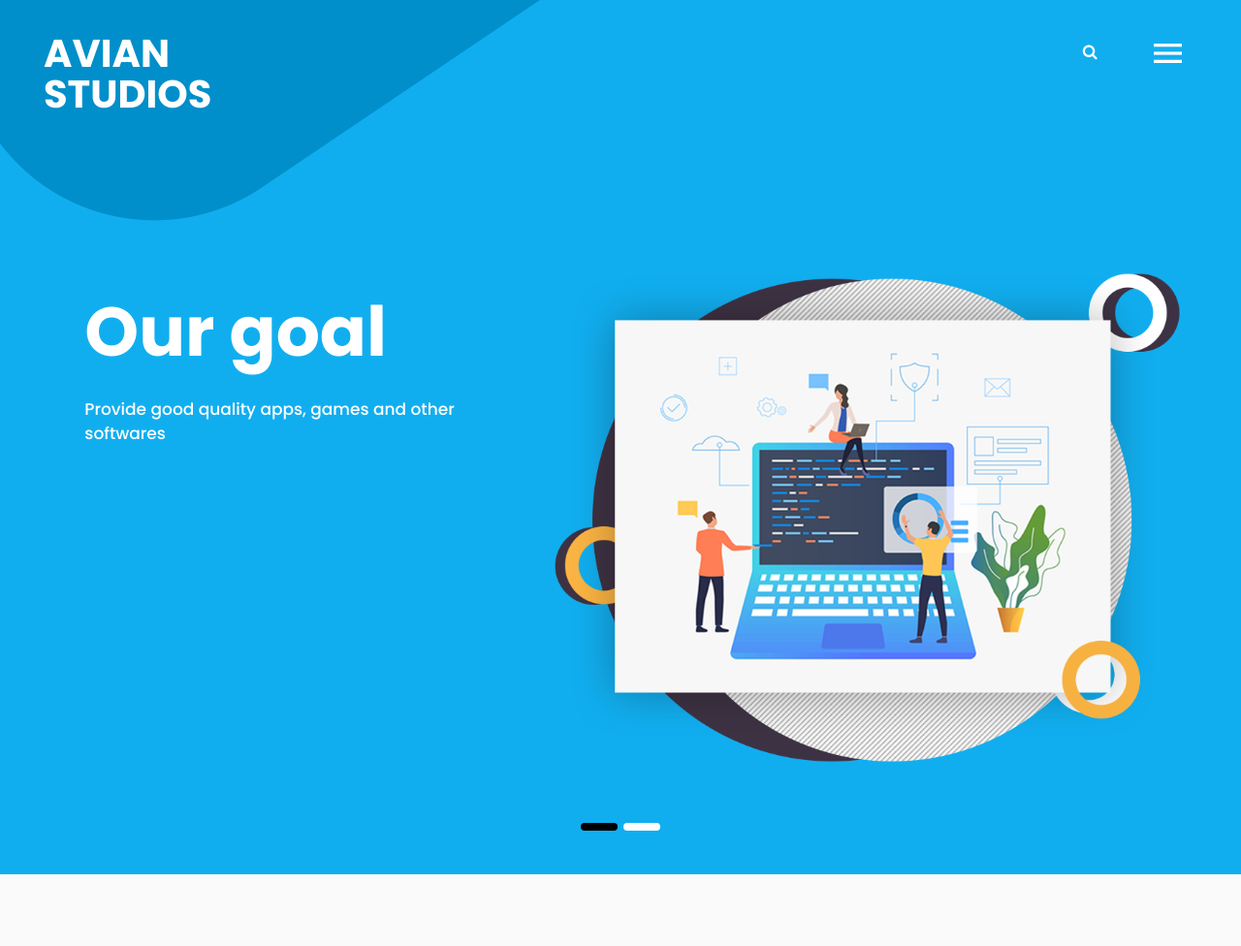
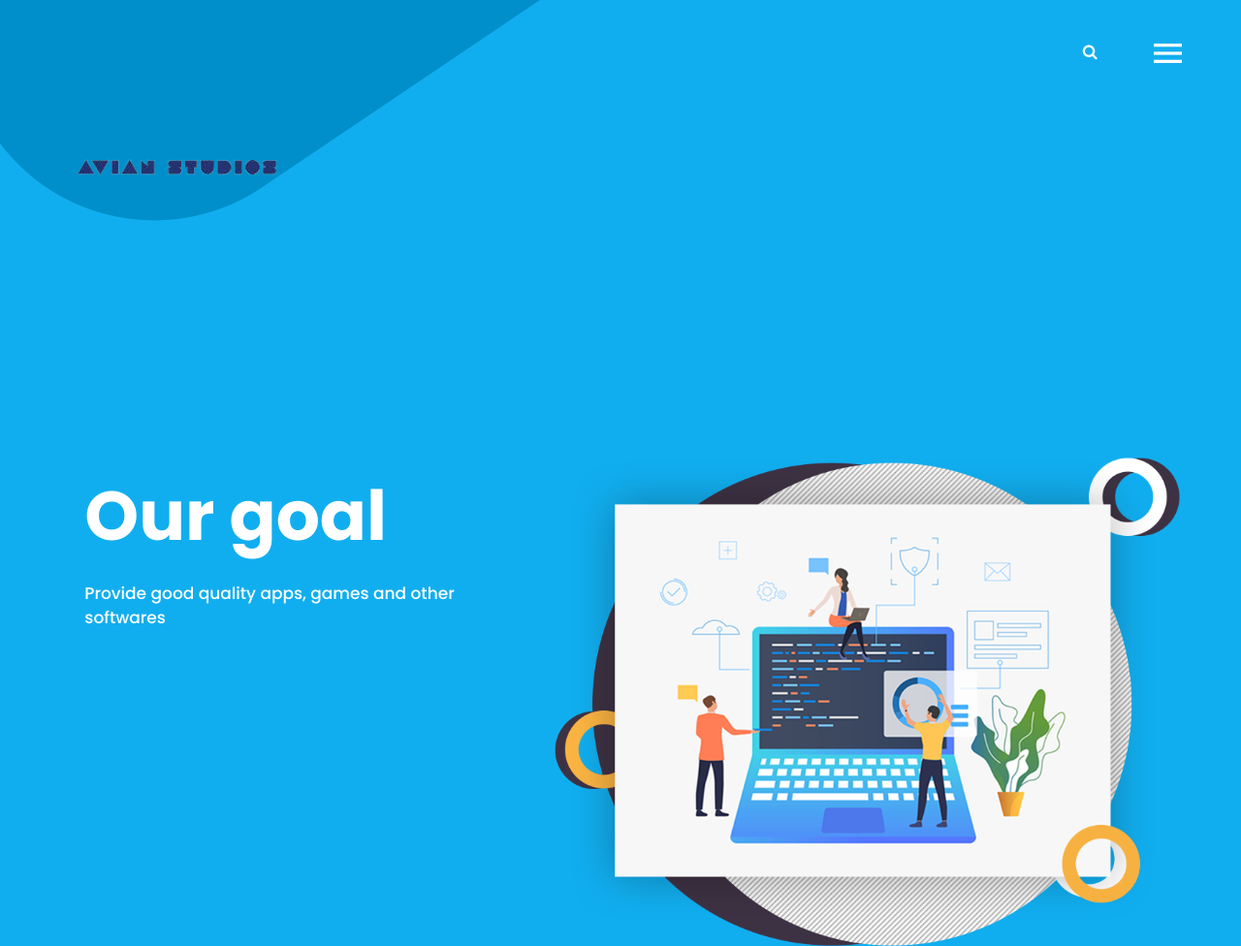
Before and after one commit to Avian-studios/avian-studios.github.io, a plain HTML site: page index.html in a window 1280 px wide. Shown: the top 976 px of the page at 97% size. Drawn offline with nearby package versions, Linux system fonts and the light colour scheme; some packages are replaced by stand-ins of ours.

Commit message:
Update index.html

```diff
--- a/index.html
+++ b/index.html
@@ -63,7 +63,7 @@
                         <div class="full">
                            <div class="center-desk">
                               <div class="logo">
-                                 <a href="index.html">Avian studios</a>
+                                 <a href="index.html"><img src="images/big_logo.png" alt="#" /></a>
                               </div>
                            </div>
                         </div>
```
